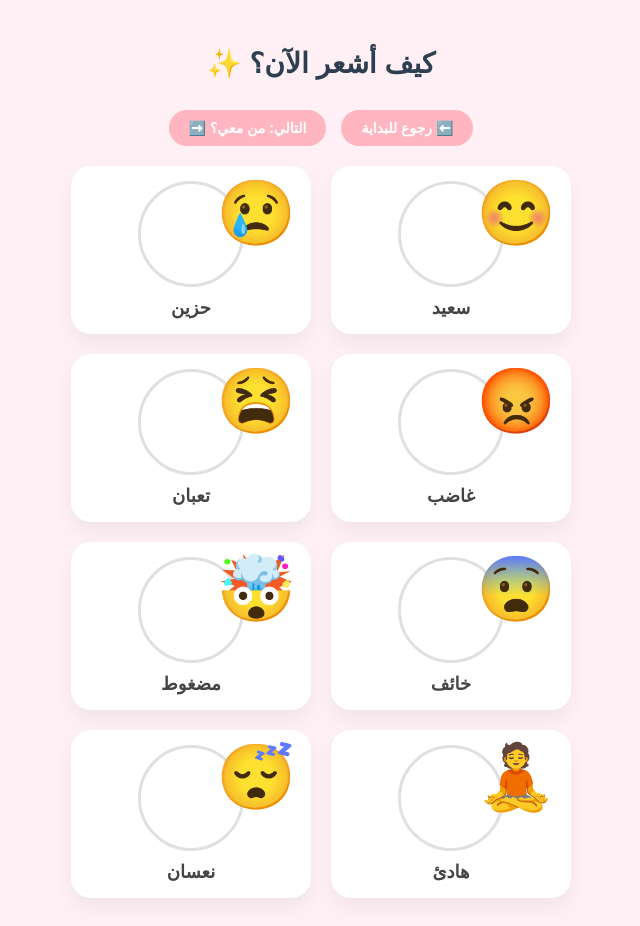
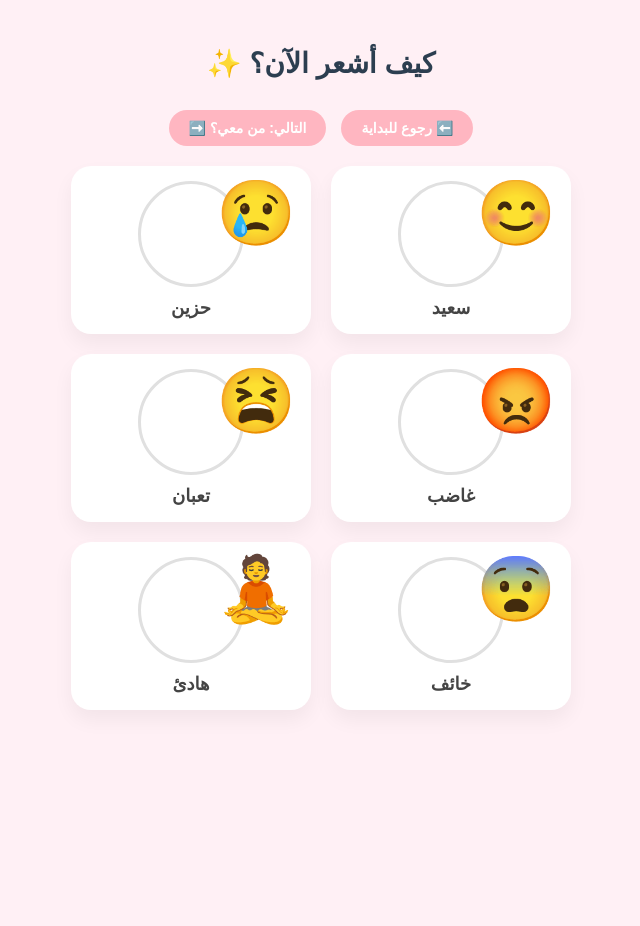
Before and after one commit to RayanMaryam/Meemclinic, a plain HTML site: page feelings.html in a window 1280 px wide. Shown: the whole page, without its empty margins (319-959 px from the left). After the commit the page ends 800 px from the top, so only its background shows below. Drawn offline with Linux system fonts and the light colour scheme.

Commit message:
Update feelings.html

```diff
--- a/feelings.html
+++ b/feelings.html
@@ -56,14 +56,6 @@
             <p>خائف</p>
         </div>
 
-        <div class="card" onclick="speak('أنا مضغوط')">
-            <div class="img-container">
-                <img src="" alt="مضغوط">
-                <span class="emoji">🤯</span>
-            </div>
-            <p>مضغوط</p>
-        </div>
-
         <div class="card" onclick="speak('أنا هادئ')">
             <div class="img-container">
                 <img src="" alt="هادئ">
@@ -71,14 +63,6 @@
             </div>
             <p>هادئ</p>
         </div>
-
-        <div class="card" onclick="speak('أنا نعسان')">
-            <div class="img-container">
-                <img src="" alt="نعسان">
-                <span class="emoji">😴</span>
-            </div>
-            <p>نعسان</p>
-        </div>
     </div>
 
     <script src="script.js"></script>
```
